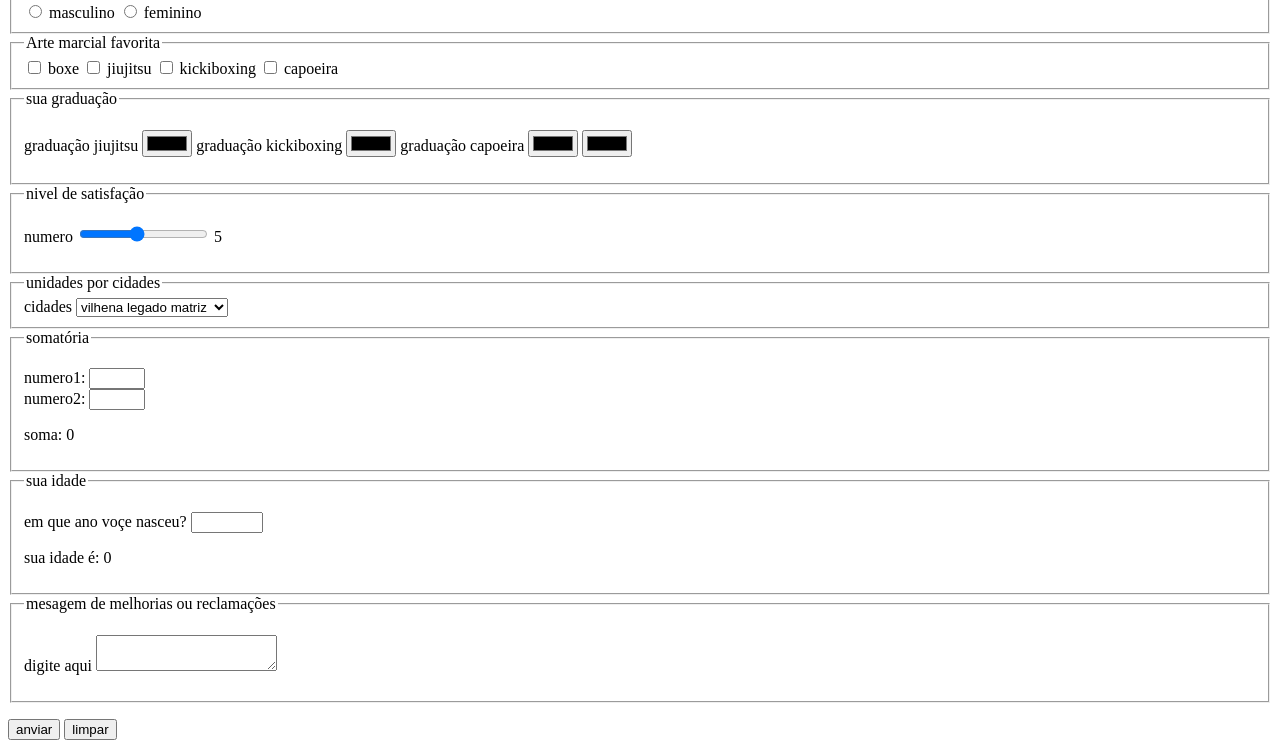
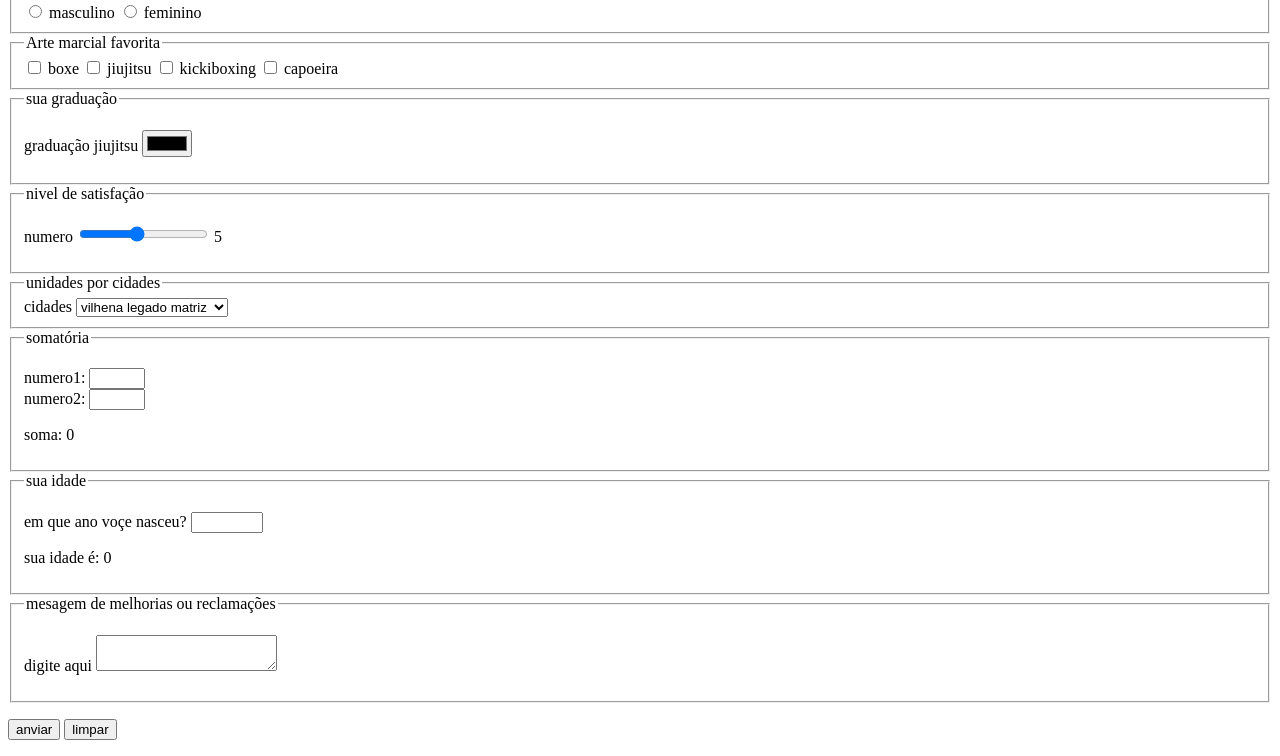
Before and after one commit to viniciusgabriellopesdejesus3-cmd/html-css, a plain HTML site: page exercicios/exer25.formulaeio/formu.html in a window 1280 px wide. Shown: the part 101-857 px from the top of the page. Drawn offline with Linux system fonts and the light colour scheme.

Commit message:
adapta formulario.html

```diff
--- a/exercicios/exer25.formulaeio/formu.html
+++ b/exercicios/exer25.formulaeio/formu.html
@@ -31,12 +31,6 @@
                 <label for="icor"> graduação jiujitsu</label>
                 <input type="color" name="cor" id="icor">
 
-                <label for="icor"> graduação kickiboxing</label>
-                <input type="color" name="cor" id="icor">
-
-                 <label for="icor"> graduação capoeira</label>
-                <input type="color" name="cor" id="icor">
-                <input type="color" name="cor" id="icor">
 
             </p>
         </fieldset>
```
